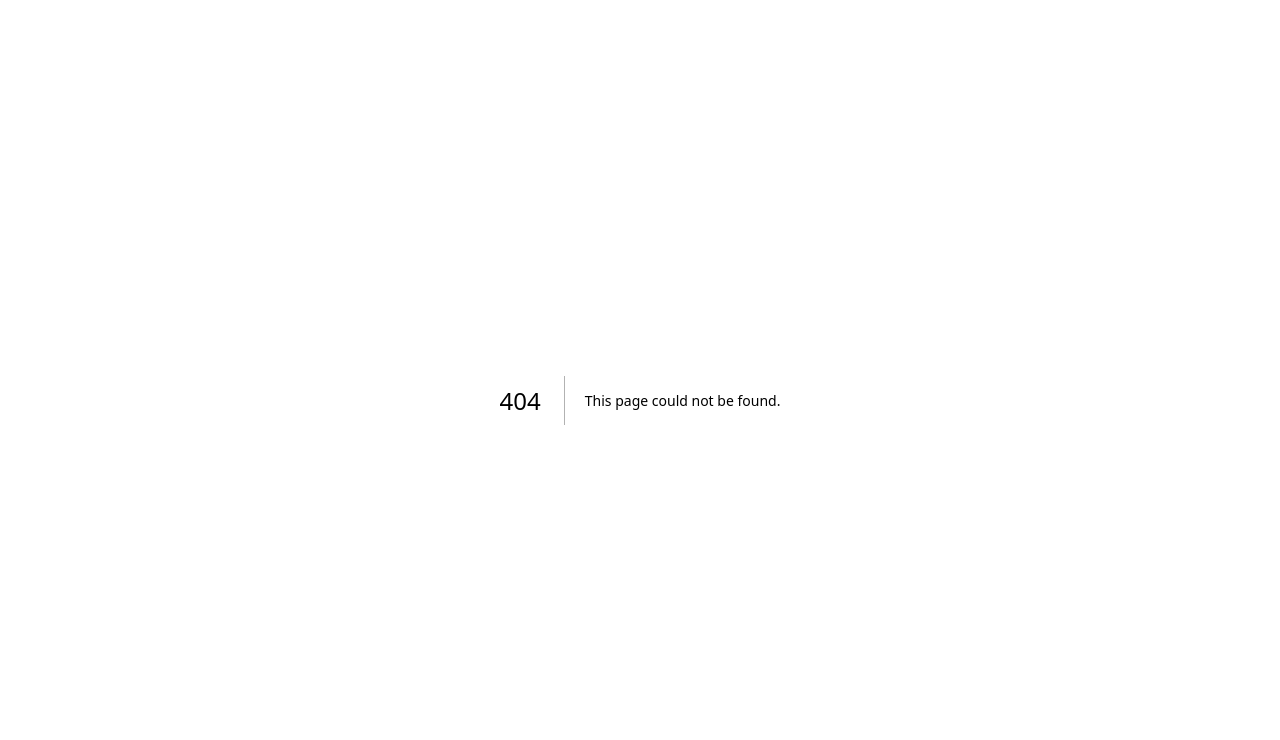
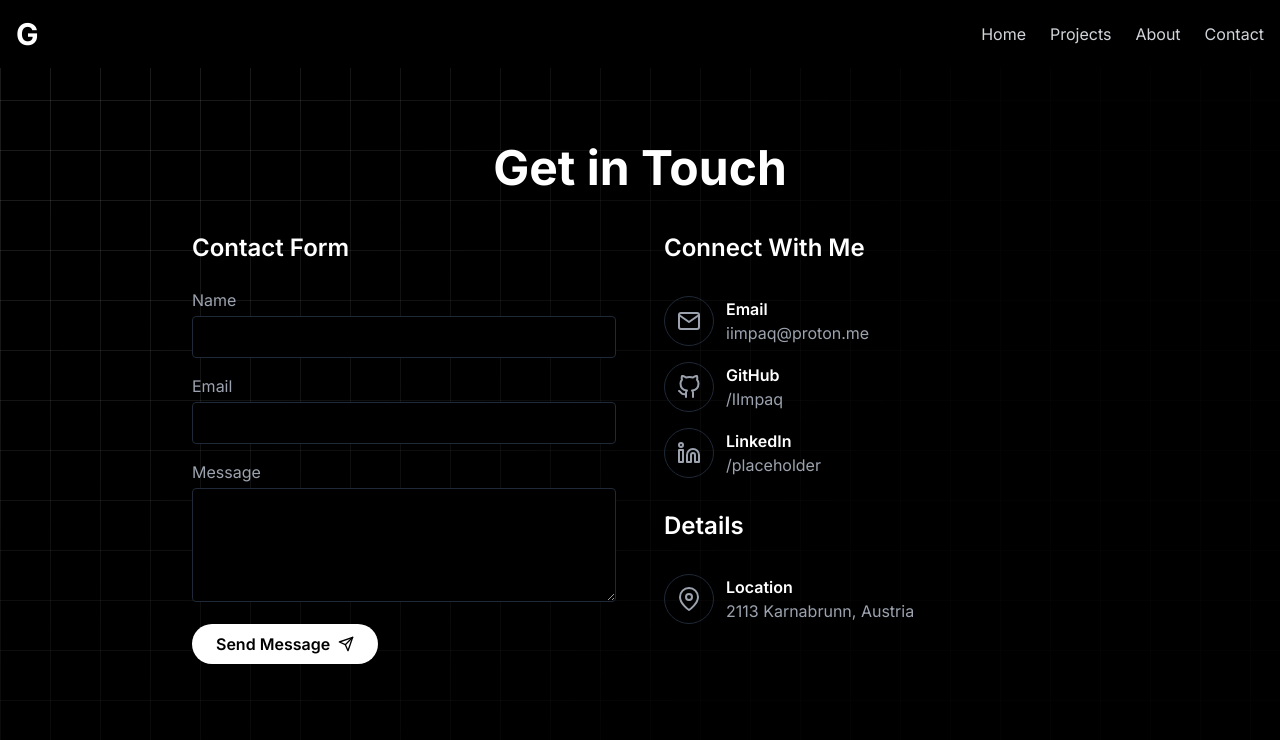
Before and after one commit to IImpaq/portfolio, a Next.js app: page /contact in a window 1280 px wide. Before the commit this address had no page. Shown: the top 740 px of the page. Built offline with nearby package versions, Linux system fonts and the light colour scheme.

Commit message:
Added contact page

```diff
--- /dev/null
+++ b/app/contact/page.tsx
@@ -0,0 +1,139 @@
+"use client";
+
+import { useState } from 'react';
+import type { NextPage } from 'next';
+import Head from 'next/head';
+import { motion } from 'framer-motion';
+import {FiMail, FiGithub, FiLinkedin, FiSend, FiMapPin} from 'react-icons/fi';
+import Navbar from '@/app/ui/navbar';
+import ContactItem from "@/app/ui/contact-item";
+import DynamicGrid from "@/app/ui/dynamic-grid";
+
+const Contact: NextPage = () => {
+  const [name, setName] = useState('');
+  const [email, setEmail] = useState('');
+  const [message, setMessage] = useState('');
+
+  const handleSubmit = (e: React.FormEvent) => {
+    e.preventDefault();
+    // Implement form submission logic here
+    console.log('Form submitted:', { name, email, message });
+    // Reset form fields
+    setName('');
+    setEmail('');
+    setMessage('');
+  };
+
+  return (
+    <div className="bg-black text-white min-h-screen">
+      <Head>
+        <title>Contact - Your Name</title>
+        <meta name="description" content="Get in touch with [Your Name] for collaboration or inquiries." />
+      </Head>
+
+      <Navbar />
+
+      <main className="relative pt-16">
+        <DynamicGrid cellSize={50} lineColor="rgba(255,255,255,0.1)" />
+
+        <div className="relative z-10 container mx-auto px-4 py-20">
+          <motion.h1 className="text-4xl md:text-5xl font-bold mb-10 text-center"
+                     initial={{ opacity: 0, y: -20 }}
+                     animate={{ opacity: 1, y: 0 }}
+                     transition={{ duration: 0.5 }}>
+            Get in Touch
+          </motion.h1>
+
+          <div className="grid grid-cols-1 md:grid-cols-2 gap-12 max-w-4xl mx-auto">
+            <motion.div initial={{opacity: 0, x: -20}}
+                        animate={{opacity: 1, x: 0}}
+                        transition={{duration: 0.5, delay: 0.2}}>
+              <h2 className="text-2xl font-semibold mb-6">Contact Form</h2>
+
+              <form onSubmit={handleSubmit} className="space-y-4">
+                <div>
+                  <label htmlFor="name" className="block mb-1 text-gray-400">Name</label>
+                  <input type="text"
+                         id="name"
+                         value={name}
+                         onChange={(e) => setName(e.target.value)}
+                         required
+                         className="w-full bg-black border border-gray-800 rounded px-3 py-2 focus:outline-none focus:border-white transition duration-300"
+                  />
+                </div>
+                <div>
+                  <label htmlFor="email" className="block mb-1 text-gray-400">Email</label>
+                  <input type="email"
+                         id="email"
+                         value={email}
+                         onChange={(e) => setEmail(e.target.value)}
+                         required
+                         className="w-full bg-black border border-gray-800 rounded px-3 py-2 focus:outline-none focus:border-white transition duration-300"
+                  />
+                </div>
+                <div>
+                  <label htmlFor="message" className="block mb-1 text-gray-400">Message</label>
+                  <textarea id="message"
+                            value={message}
+                            onChange={(e) => setMessage(e.target.value)}
+                            required
+                            rows={4}
+                            className="w-full bg-black border border-gray-800 rounded px-3 py-2 focus:outline-none focus:border-white transition duration-300"
+                  ></textarea>
+                </div>
+                <motion.button
+                    type="button"
+                    className="bg-white text-black px-6 py-2 rounded-full font-semibold hover:bg-gray-200 transition duration-300 flex items-center justify-center"
+                    onClick={() => alert("The contact form does not work yet, please send an email to me directly.")}
+                >
+                  Send Message <FiSend className="ml-2"/>
+                </motion.button>
+              </form>
+            </motion.div>
+
+            <motion.div
+                initial={{opacity: 0, x: 20}}
+                animate={{opacity: 1, x: 0}}
+                transition={{duration: 0.5, delay: 0.4}}
+                className="space-y-8"
+            >
+              <h2 className="text-2xl font-semibold mb-6">Connect With Me</h2>
+              <div className="space-y-4">
+                <ContactItem
+                    icon={<FiMail/>}
+                    title="Email"
+                    value="iimpaq@proton.me"
+                    link="mailto:iimpaq@proton.me"
+                />
+                <ContactItem
+                    icon={<FiGithub/>}
+                    title="GitHub"
+                    value="/IImpaq"
+                    link="https://github.com/IImpaq"
+                />
+                <ContactItem
+                    icon={<FiLinkedin/>}
+                    title="LinkedIn"
+                    value="/placeholder"
+                    link="https://www.linkedin.com/in/placeholder"
+                />
+              </div>
+
+              <h2 className="text-2xl font-semibold mb-6">Details</h2>
+              <div className="space-y-4">
+                <ContactItem
+                    icon={<FiMapPin/>}
+                    title="Location"
+                    value="2113 Karnabrunn, Austria"
+                    link="https://www.gugacs.me"
+                />
+              </div>
+            </motion.div>
+          </div>
+        </div>
+      </main>
+    </div>
+  );
+};
+
+export default Contact;
--- /dev/null
+++ b/app/ui/contact-item.tsx
@@ -0,0 +1,27 @@
+import {motion} from "framer-motion";
+
+interface ContactItemProps {
+  icon: React.ReactNode;
+  title: string;
+  value: string;
+  link: string;
+}
+
+const ContactItem: React.FC<ContactItemProps> = ({ icon, title, value, link }) => (
+  <motion.a href={link}
+            target="_blank"
+            rel="noopener noreferrer"
+            className="flex items-center space-x-3 text-gray-400 hover:text-white transition duration-300 group"
+            whileHover={{ x: 5 }}>
+    <div className="text-2xl border border-gray-800 p-3 rounded-full group-hover:border-white transition duration-300">
+      {icon}
+    </div>
+
+    <div>
+      <p className="font-semibold text-white">{title}</p>
+      <p>{value}</p>
+    </div>
+  </motion.a>
+);
+
+export default ContactItem;
```
